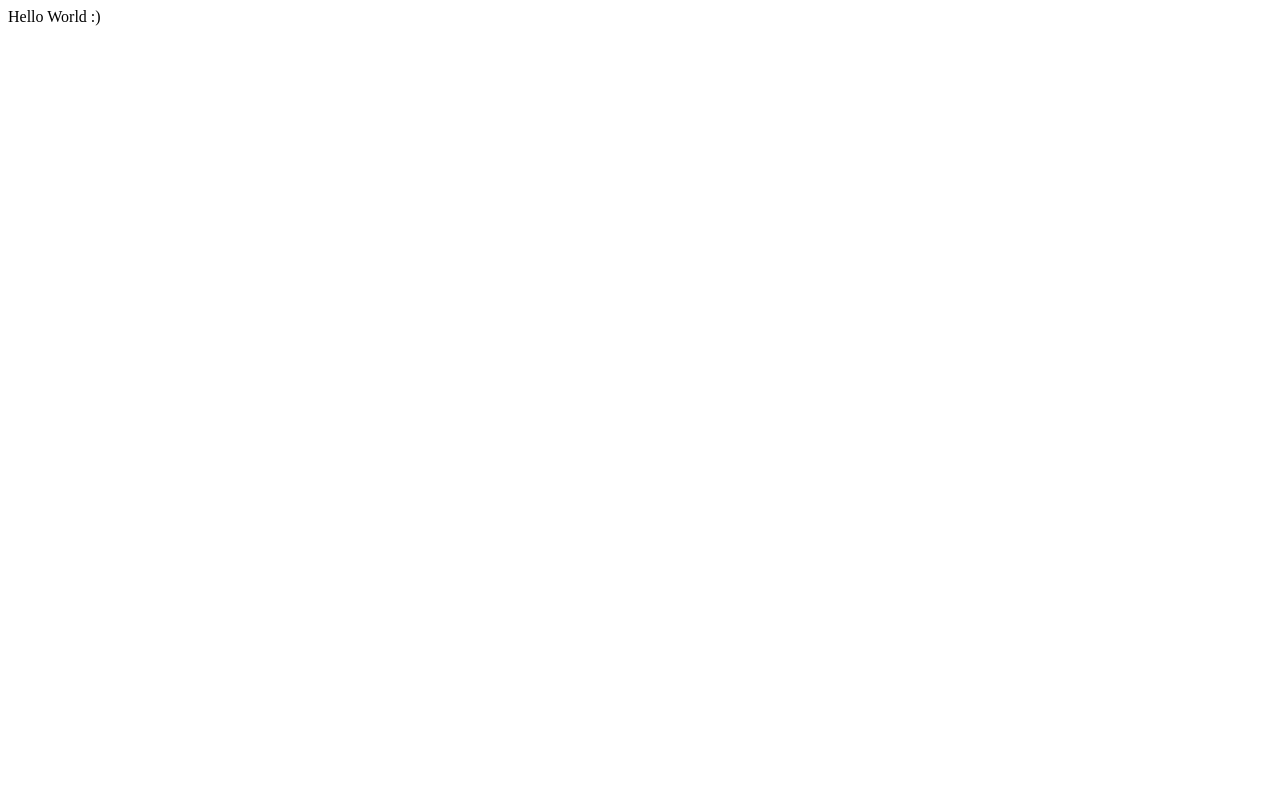
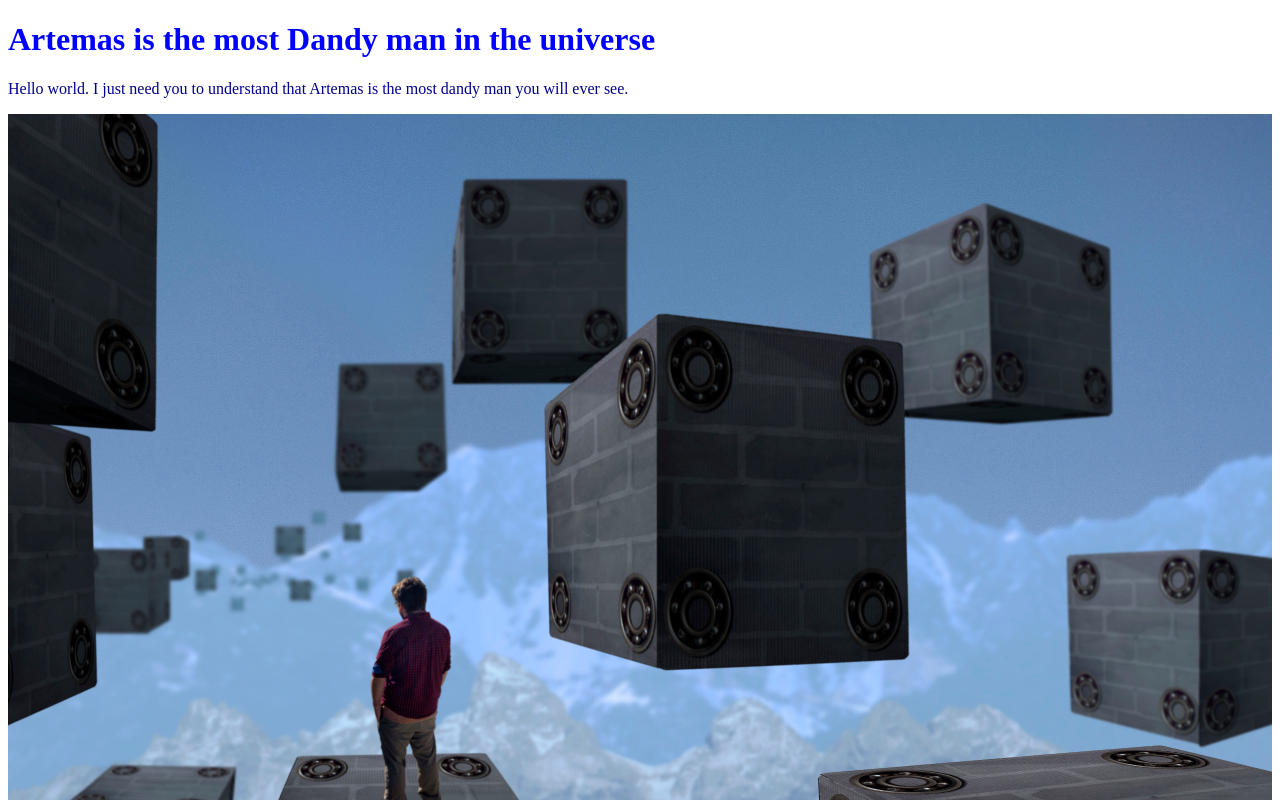
Before and after one commit to Artemas42/Artemas42.github.io, a plain HTML site: page index.html in a window 1280 px wide. Shown: the top 800 px of the page. Drawn offline with Linux system fonts and the light colour scheme.

Commit message:
added image and css

```diff
--- /dev/null
+++ b/css/styles.css
@@ -0,0 +1,13 @@
+h1 {
+  color: blue;
+}
+
+p {
+  color: darkblue;
+}
+
+img {
+  width: 100%;
+  height: auto;
+  display: block;
+}
--- a/index.html
+++ b/index.html
@@ -1 +1,15 @@
-Hello World :)
+<!DOCTYPE html>
+<html lang="en">
+<head>
+    <meta charset="UTF-8">
+    <meta http-equiv="X-UA-Compatible" content="IE=edge">
+    <meta name="viewport" content="width=device-width, initial-scale=1.0">
+    <title>My Dandy Portfolio</title>
+    <link rel="stylesheet" href="css/styles.css">
+</head>
+<body>
+    <h1>Artemas is the most Dandy man in the universe</h1>
+    <p>Hello world. I just need you to understand that Artemas is the most dandy man you will ever see.</p>
+    <img src="img/20210921 Reynolds Artemas Atmospheric Perspective Project jpg Export.jpg" alt="picture of Artemas in the sky standing on surreal blocks">
+</body>
+</html>
```
Also changed, not shown: img/20210921 Reynolds Artemas Atmospheric Perspective Project jpg Export.jpg (added).
